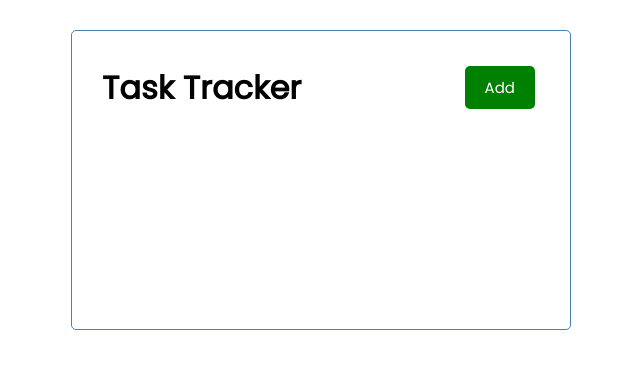
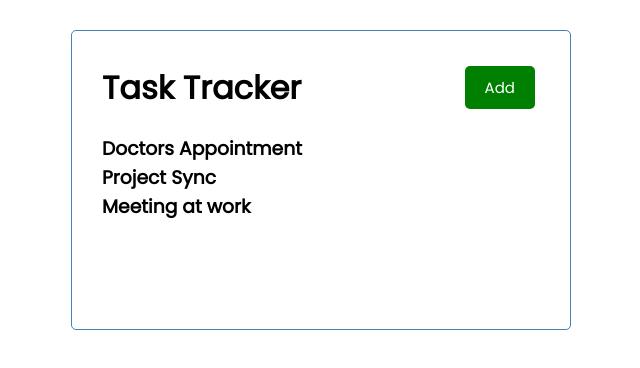
Before and after one commit to benedictkioko/react-task-tracker, a React (Create React App) app: page / in a window 1280 px wide. Shown: the top 368 px of the page, without its empty margins (319-959 px from the left). Built offline with nearby package versions, Linux system fonts and the light colour scheme.

Commit message:
added a task component with .map() list

```diff
--- a/src/App.js
+++ b/src/App.js
@@ -1,12 +1,14 @@
 import './styles/index.css';
 
 import Header from './components/Header'
+import Tasks from './components/Tasks'
 
 function App() {
 
   return (
     <div className="container">
-      <Header/>
+      < Header/>
+      < Tasks />
     </div>
   );
 }
--- /dev/null
+++ b/src/components/Tasks.js
@@ -0,0 +1,31 @@
+const tasks = [
+    {
+        id: 1,
+        text: 'Doctors Appointment',
+        day: 'Feb 5th at 2:30 pm',
+        reminder: true,
+    },
+    {
+        id: 2,
+        text: 'Project Sync',
+        day: 'Feb 5th at 10:30 am',
+        reminder: true,
+    },
+    {
+        id: 3,
+        text: 'Meeting at work',
+        day: 'Feb 7th at 2:30 pm',
+        reminder: false,
+    }
+]
+const Tasks = () => {
+    return (
+        <>
+          {tasks.map((task) => (
+              <h3 key={task.id}>{task.text}</h3>
+            ))}
+        </>
+    )
+}
+
+export default Tasks
```
Also changed, not shown: 1 other file (tests, documents, lock files or other folders).
